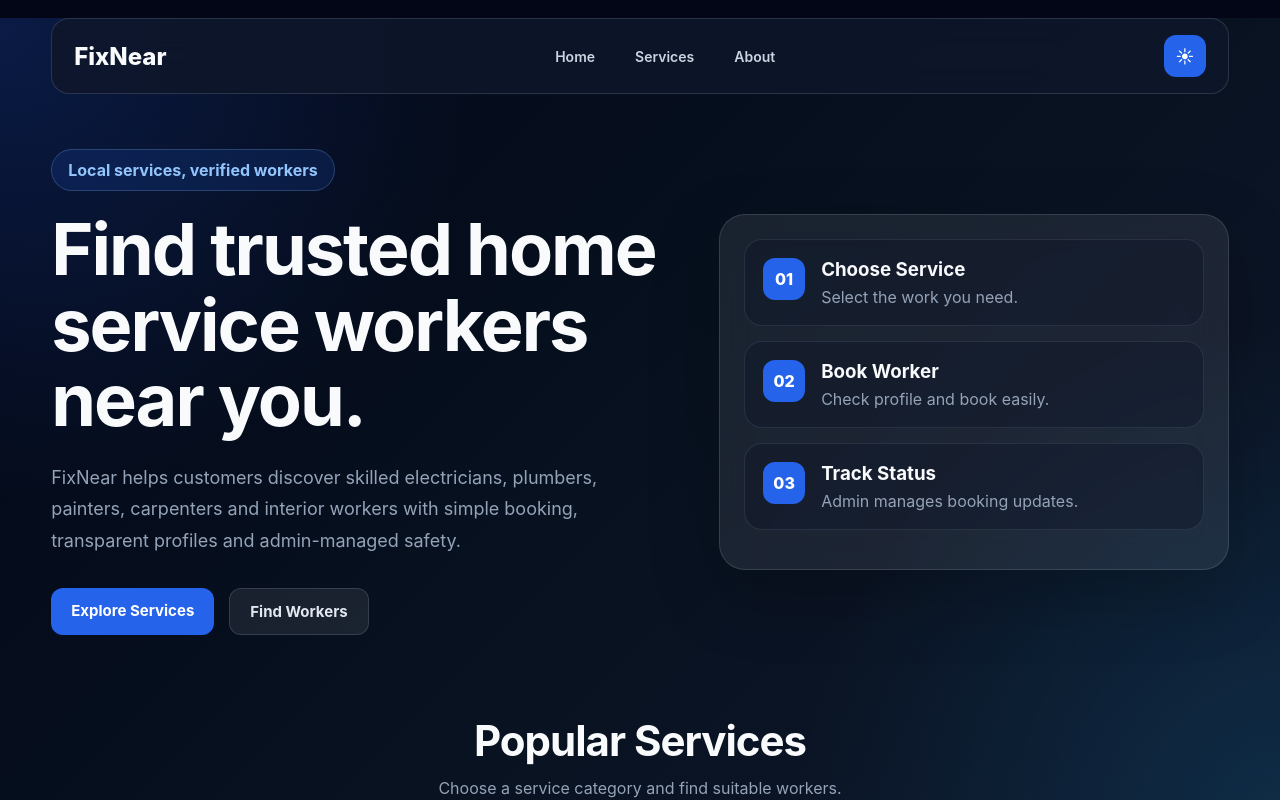
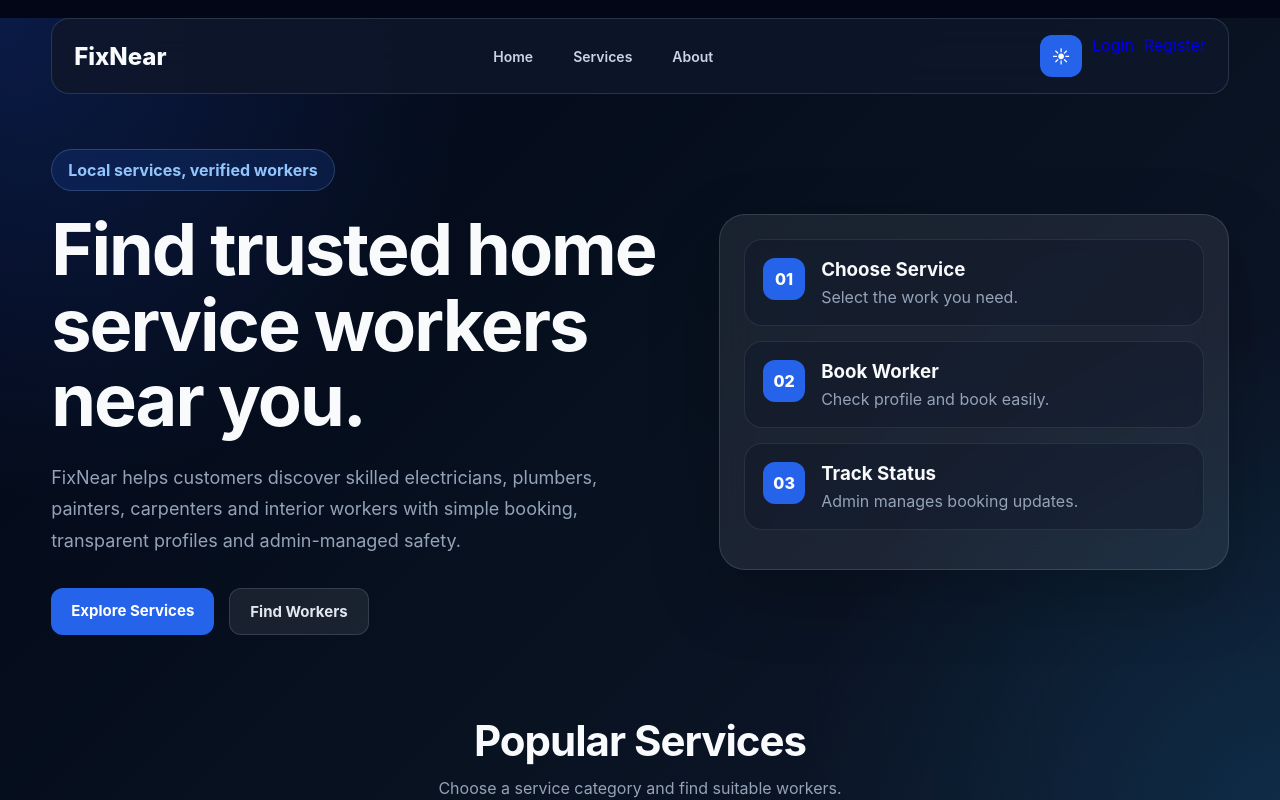
Before and after one commit to Vortex-vibe/fixnear, a React (Vite) app in the folder Client/: page / in a window 1280 px wide. Shown: the top 800 px of the page. Built offline with nearby package versions, Linux system fonts and the light colour scheme; no server answers.

Commit message:
Show login and register links

```diff
--- a/Client/src/components/Navbar.jsx
+++ b/Client/src/components/Navbar.jsx
@@ -59,6 +59,13 @@ function Navbar({ theme, toggleTheme }) {
           {theme === "dark" ? "☀" : "🌙"}
         </button>
 
+        {!token && (
+          <>
+            <Link to="/login" className="login-link">Login</Link>
+            <Link to="/signup" className="register-link">Register</Link>
+          </>
+        )}
+
         {token && (
           <button onClick={handleLogout} className="icon-btn logout-btn">
             ⎋
```
